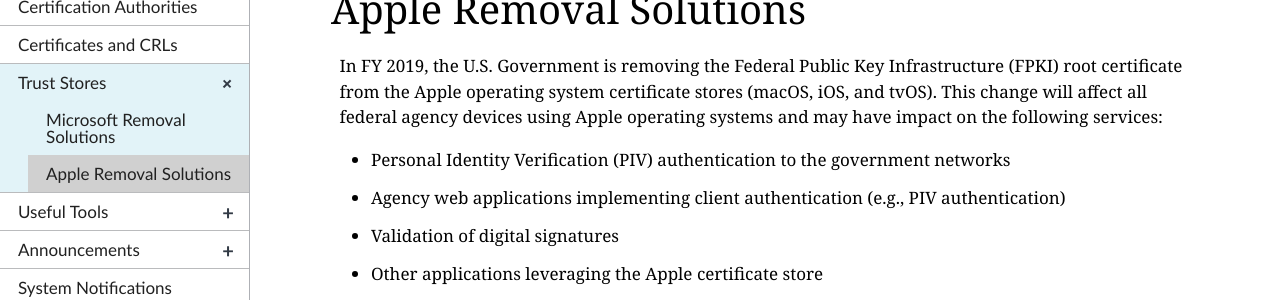
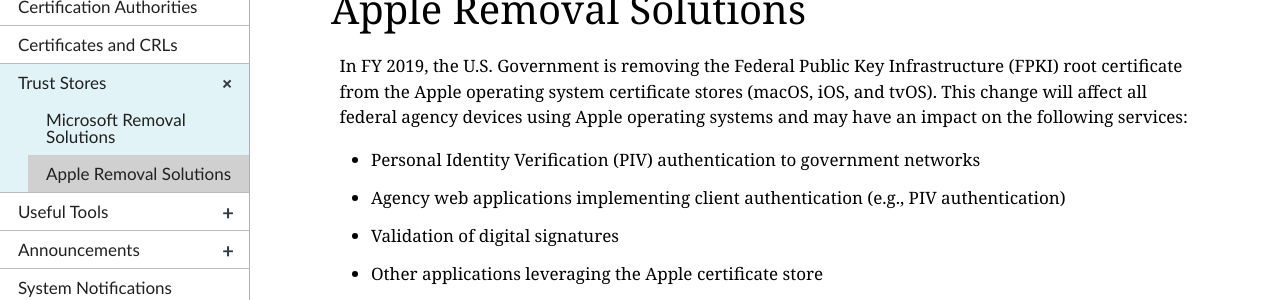
Before and after one commit to GSA/fpki-guides, a Jekyll site: the page built from _truststores/02_appl_removal_solutions.md, in a window 1280 px wide and 900 px high. Shown: the part 210-510 px from the top of the window. Built offline with Jekyll 4.4.1, drawn with Linux system fonts in a browser that asks for light colours; nearby versions of some CDN libraries; library files that are not in the unit come from our copies.

Commit message:
Update 02_appl_removal_solutions.md
Minor edits

```diff
--- a/_truststores/02_appl_removal_solutions.md
+++ b/_truststores/02_appl_removal_solutions.md
@@ -5,9 +5,9 @@
 collection: truststores
 permalink: truststores/apple/
 ---
-In FY 2019, the U.S. Government is removing the Federal Public Key Infrastructure (FPKI) root certificate from the Apple operating system certificate stores (macOS, iOS, and tvOS). This change will affect all federal agency devices using Apple operating systems and may have impact on the following services:
+In FY 2019, the U.S. Government is removing the Federal Public Key Infrastructure (FPKI) root certificate from the Apple operating system certificate stores (macOS, iOS, and tvOS). This change will affect all federal agency devices using Apple operating systems and may have an impact on the following services:
 
-- Personal Identity Verification (PIV) authentication to the government networks
+- Personal Identity Verification (PIV) authentication to government networks
 - Agency web applications implementing client authentication (e.g., PIV authentication)
 - Validation of digital signatures
 - Other applications leveraging the Apple certificate store
```
